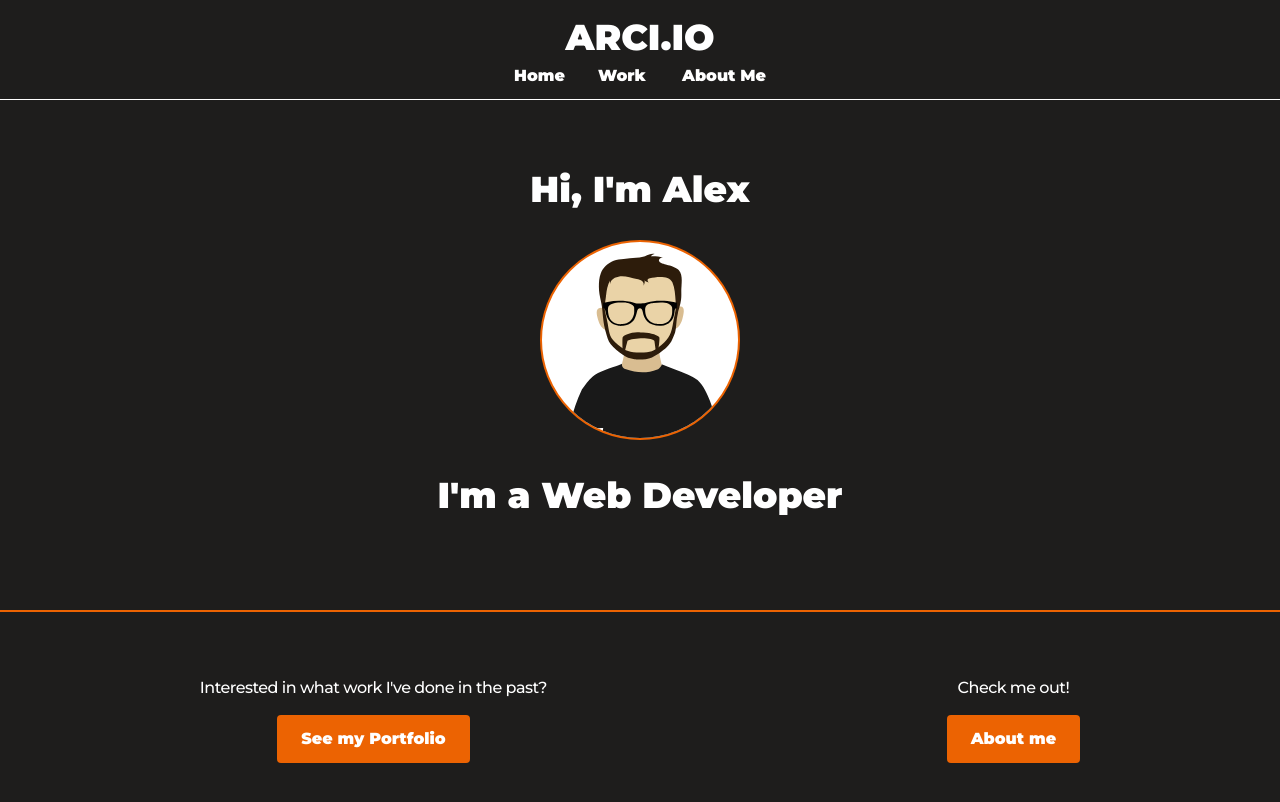
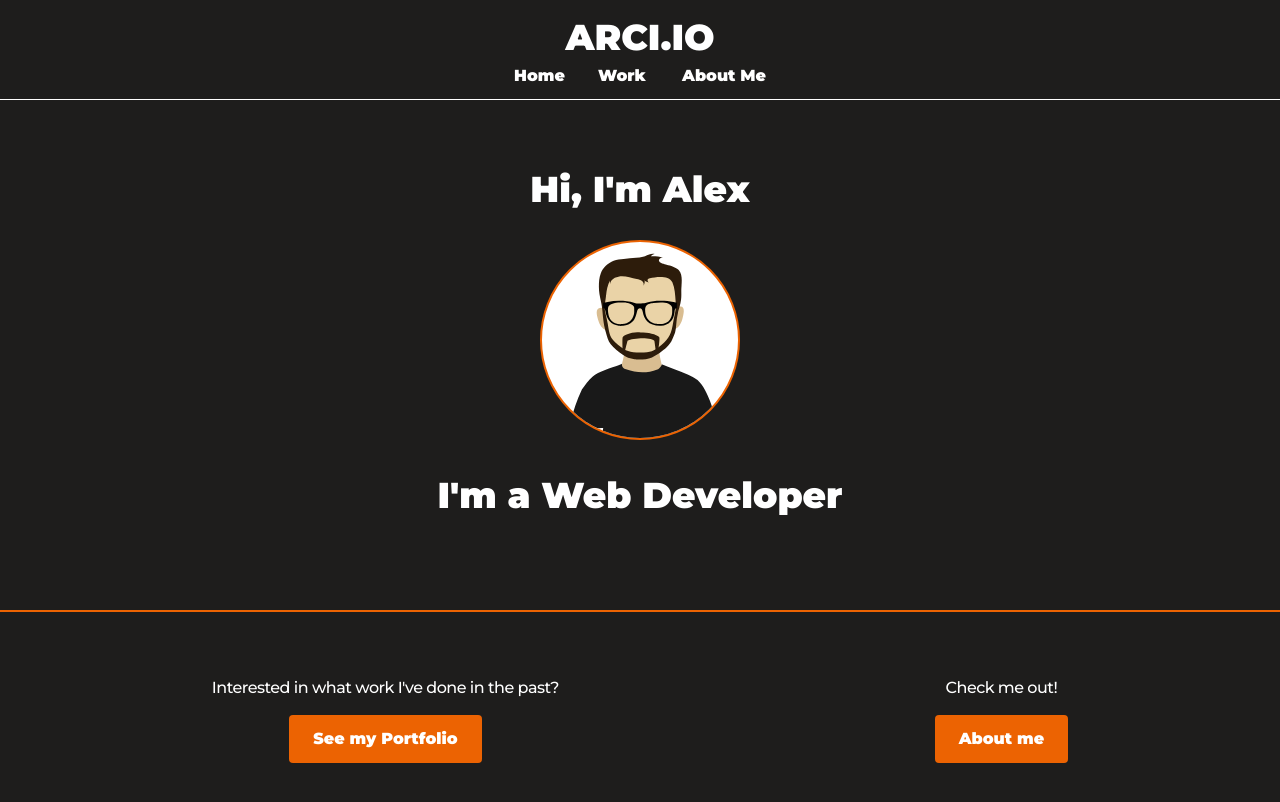
Before and after one commit to alexarciniaga/Arci.io, a Jekyll site: the page built from index.html, in a window 1280 px wide. Shown: the top 802 px of the page. Built offline with Jekyll 4.4.1, drawn with Linux system fonts in a browser that asks for light colours.

Commit message:
Grid optimizations on work page and padding on home page

```diff
--- a/_sass/arci/_home.scss
+++ b/_sass/arci/_home.scss
@@ -1,6 +1,6 @@
 #homepage {
     #section1 {
-        padding:64px 0;
+        padding:64px 24px;
         text-align: center;
         .container2 {
             a {
@@ -33,7 +33,7 @@
         text-align: center;
         justify-content: space-around;
         border-top:2px solid $orange;
-        padding-top:64px;
+        padding:64px 24px 0 24px;
     }
     @media screen and (max-width:768px) {
         #section2 {
--- a/_sass/arci/_work.scss
+++ b/_sass/arci/_work.scss
@@ -60,4 +60,7 @@
 
         }
     }
+    @media screen and (max-width:992px) {
+        grid-template-columns: 1fr;
+    }
 }
--- a/assets/arci.css
+++ b/assets/arci.css
@@ -437,7 +437,7 @@
 
 /* line 2, E:/Development/Arci.io/_sass/arci/_home.scss */
 #homepage #section1 {
-  padding: 64px 0;
+  padding: 64px 24px;
   text-align: center;
 }
 
@@ -478,7 +478,7 @@
   text-align: center;
   justify-content: space-around;
   border-top: 2px solid #EC6302;
-  padding-top: 64px;
+  padding: 64px 24px 0 24px;
 }
 
 @media screen and (max-width: 768px) {
@@ -574,6 +574,13 @@
   background: url("../assets/imagery/red.png");
 }
 
+@media screen and (max-width: 992px) {
+  /* line 1, E:/Development/Arci.io/_sass/arci/_work.scss */
+  #portfolio {
+    grid-template-columns: 1fr;
+  }
+}
+
 /* line 1, E:/Development/Arci.io/_sass/arci/_footer.scss */
 .transition {
   height: 100vh;
```
Also changed, not shown: 1 other file.
